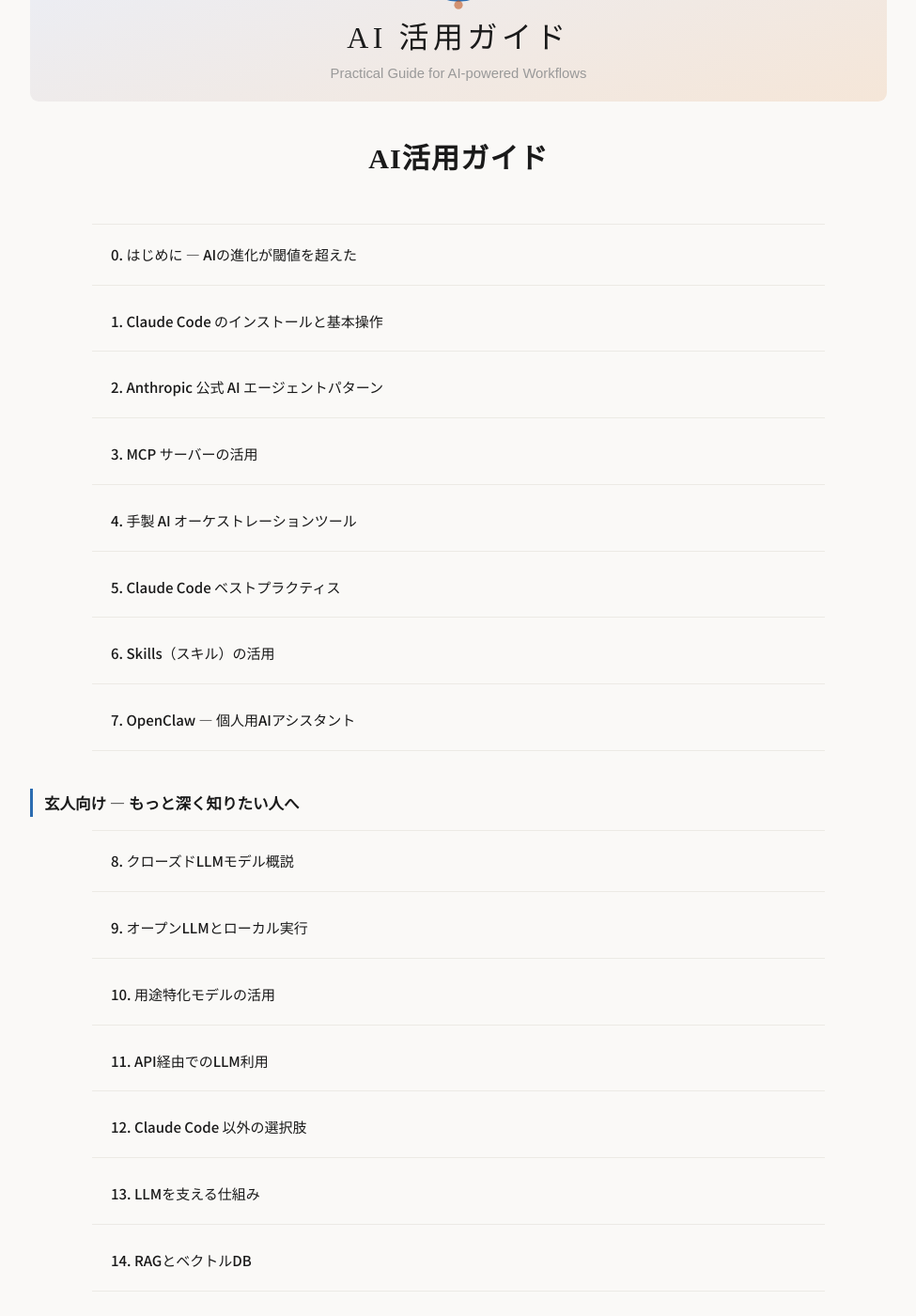
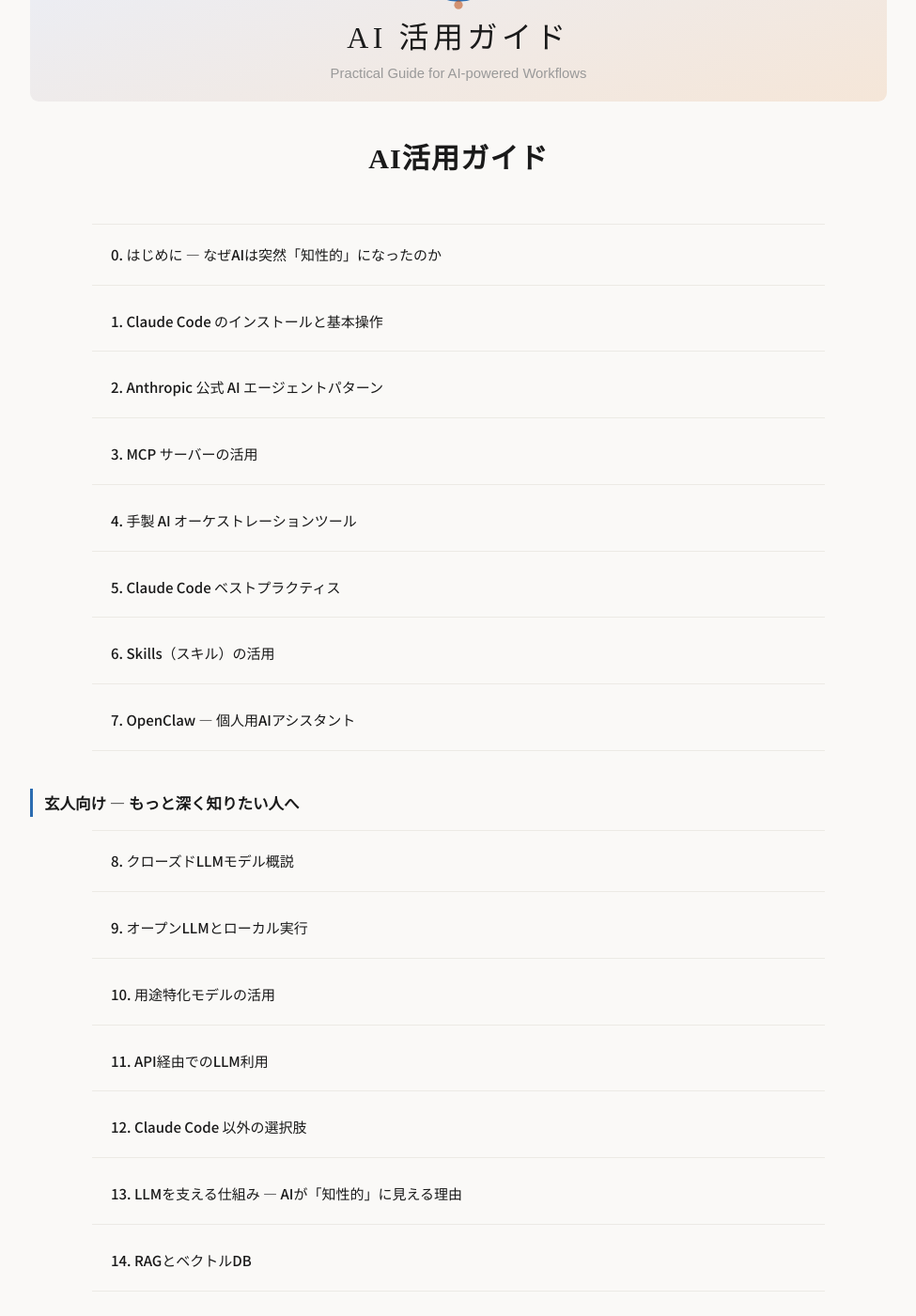
Before and after one commit to kuruusuniku/sharing, a Jekyll site: the page built from index.md, in a window 1280 px wide and 1400 px high, scrolled down 284 px. Shown: the whole window at 94% size, without its empty margins (152-1127 px from the left). Built offline with Jekyll 4.4.1, drawn with Linux system fonts in a browser that asks for light colours; some of the changed text lies outside the part shown.

Commit message:
index更新: 0章・13章のタイトル変更、著者ページリンク追加、改訂履歴v1.5

```diff
--- a/index.md
+++ b/index.md
@@ -7,7 +7,7 @@ title: AI活用ガイド
 
 # AI活用ガイド
 
-- [0. はじめに — AIの進化が閾値を超えた](00-introduction)
+- [0. はじめに — なぜAIは突然「知性的」になったのか](00-introduction)
 - [1. Claude Code のインストールと基本操作](01-claude-code)
 - [2. Anthropic 公式 AI エージェントパターン](02-agent-patterns)
 - [3. MCP サーバーの活用](03-mcp-servers)
@@ -23,12 +23,13 @@ title: AI活用ガイド
 - [10. 用途特化モデルの活用](10-specialized-models)
 - [11. API経由でのLLM利用](11-api-usage)
 - [12. Claude Code 以外の選択肢](12-alternatives)
-- [13. LLMを支える仕組み](13-llm-internals)
+- [13. LLMを支える仕組み — AIが「知性的」に見える理由](13-llm-internals)
 - [14. RAGとベクトルDB](14-rag)
 
 ### 付録
 
 - [用語集](glossary)
+- [著者について](about)
 
 > この資料はプレボ会社の同僚に向けて、AIツールの実践的な活用方法を共有するために作成しました。
 
@@ -43,3 +44,4 @@ title: AI活用ガイド
 | **1.2** | 2026-04-30 | OpenClaw章追加。章構成を再編（7章に移動、8章以降を玄人向けに） |
 | **1.3** | 2026-04-30 | レビュー反映：事実誤り修正、用語集追加、Anthropic SDK例追加、セキュリティ注意追加 |
 | **1.4** | 2026-04-30 | 13章（LLMの仕組み）・14章（RAGとベクトルDB）追加。中低優先度の修正反映 |
+| **1.5** | 2026-05-05 | 0章・13章リファクタリング。著者ページ追加。「なぜAIは知性的か」の導線を強化 |
```
